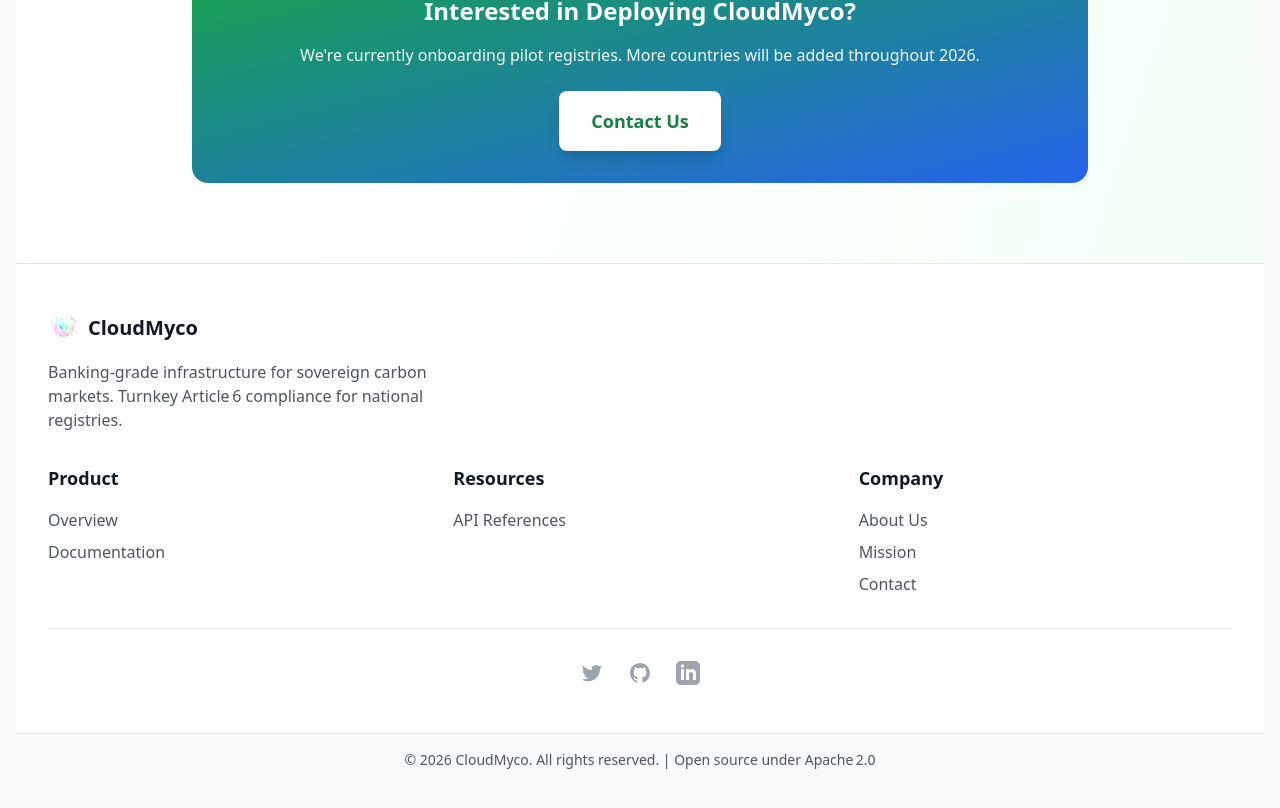
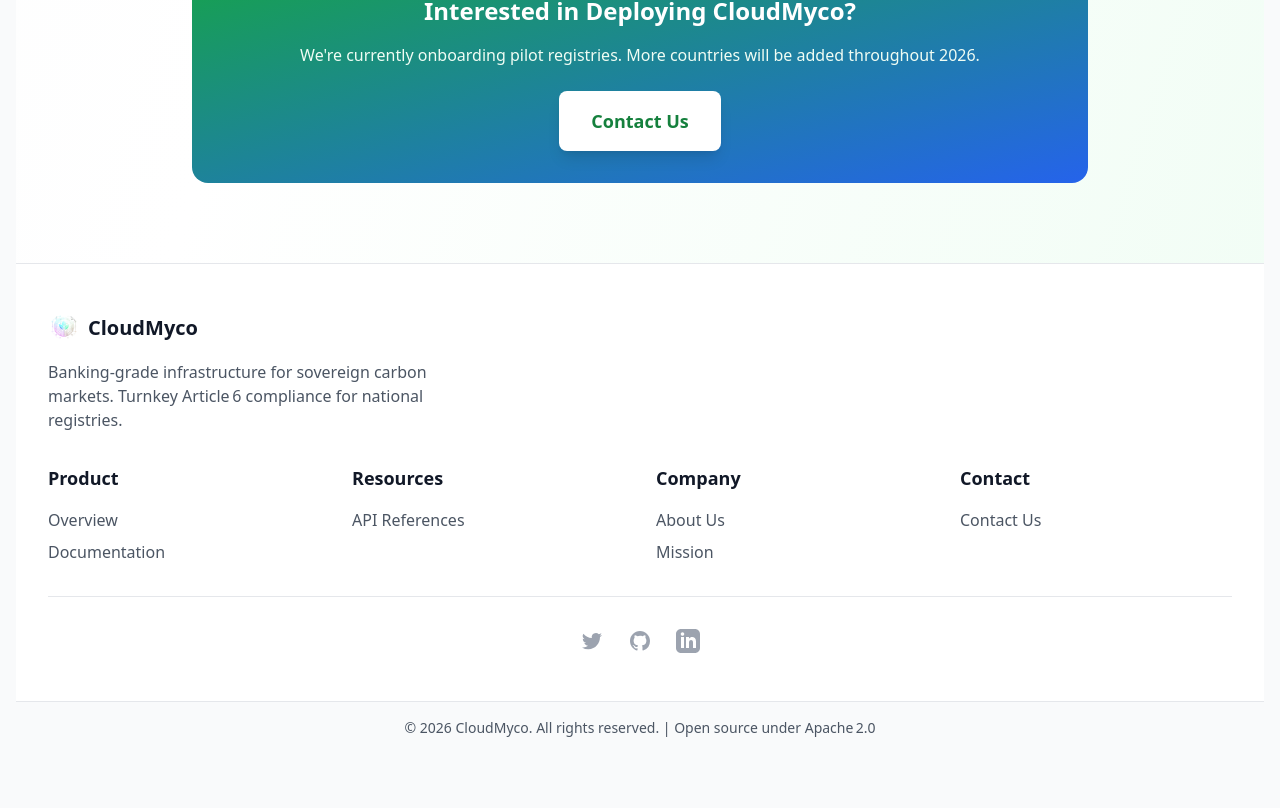
Before and after one commit to naturally-code/CloudMyco_marketing_site, a Next.js app: page /about in a window 1280 px wide. Shown: the part 3244-4052 px from the top of the page. After the commit the page ends 4030 px from the top, so only its background shows below. Built offline with nearby package versions, Linux system fonts and the light colour scheme.

Commit message:
Update footer styling and navigation links

```diff
--- a/app/page.tsx
+++ b/app/page.tsx
@@ -428,33 +428,54 @@ export default function Home() {
   <div>
     <h4 className="text-gray-900 font-semibold mb-4 text-lg">Product</h4>
     <ul className="space-y-2">
-                  <li><Link href="/product" className="text-gray-600 hover:text-carbon-600 transition-colors">Overview</Link></li>
-                  <li><Link href="/product/features" className="text-gray-600 hover:text-carbon-600 transition-colors">Features</Link></li>
-                  <li><Link href="/docs" className="text-gray-600 hover:text-carbon-600 transition-colors">Documentation</Link></li>
+      <li>
+        <Link href="/product/overview" className="text-gray-600 hover:text-carbon-600 transition-colors">
+          Overview
+        </Link>
+      </li>
+      <li>
+        <Link href="/docs" className="text-gray-600 hover:text-carbon-600 transition-colors">
+          Documentation
+        </Link>
+      </li>
     </ul>
   </div>
+
   <div>
     <h4 className="text-gray-900 font-semibold mb-4 text-lg">Resources</h4>
     <ul className="space-y-2">
-                  <li><Link href="/resources/documentation" className="text-gray-600 hover:text-carbon-600 transition-colors">Documentation</Link></li>
-                  <li><Link href="/resources/api-references" className="text-gray-600 hover:text-carbon-600 transition-colors">API References</Link></li>
-                  <li><Link href="/resources/faq" className="text-gray-600 hover:text-carbon-600 transition-colors">FAQ</Link></li>
+      <li>
+        <Link href="/resources/API-references" className="text-gray-600 hover:text-carbon-600 transition-colors">
+          API References
+        </Link>
+      </li>
     </ul>
   </div>
+
   <div>
     <h4 className="text-gray-900 font-semibold mb-4 text-lg">Company</h4>
     <ul className="space-y-2">
-                  <li><Link href="/about" className="text-gray-600 hover:text-carbon-600 transition-colors">About Us</Link></li>
-                  <li><Link href="/mission" className="text-gray-600 hover:text-carbon-600 transition-colors">Mission</Link></li>
-                  <li><Link href="/blog" className="text-gray-600 hover:text-carbon-600 transition-colors">Blog</Link></li>
+      <li>
+        <Link href="/about" className="text-gray-600 hover:text-carbon-600 transition-colors">
+          About Us
+        </Link>
+      </li>
+      <li>
+        <Link href="/mission" className="text-gray-600 hover:text-carbon-600 transition-colors">
+          Mission
+        </Link>
+      </li>
     </ul>
   </div>
+
   <div>
     <h4 className="text-gray-900 font-semibold mb-4 text-lg">Contact</h4>
     <ul className="space-y-2">
-                  <li><Link href="/contact" className="text-gray-600 hover:text-carbon-600 transition-colors">Contact Us</Link></li>
-                  <li><Link href="/privacy" className="text-gray-600 hover:text-carbon-600 transition-colors">Privacy Policy</Link></li>
-                  <li><Link href="/terms" className="text-gray-600 hover:text-carbon-600 transition-colors">Terms of Service</Link></li>
+      <li>
+        <Link href="/contact" className="text-gray-600 hover:text-carbon-600 transition-colors">
+          Contact Us
+        </Link>
+      </li>
     </ul>
   </div>
 </div>
--- a/components/Footer.tsx
+++ b/components/Footer.tsx
@@ -4,33 +4,8 @@ import Link from 'next/link';
 export default function Footer() {
   const currentYear = new Date().getFullYear();
 
-  const sections = [
-    {
-      title: "Product",
-      links: [
-        { href: "/product/overview", label: "Overview" },
-        { href: "/docs", label: "Documentation" },
-      ],
-    },
-    {
-      title: "Resources",
-      links: [
-        { href: "/resources/API-references", label: "API References" },
-      ],
-    },
-    {
-      title: "Company",
-      links: [
-        { href: "/about", label: "About Us" },
-        { href: "/mission", label: "Mission" },
-        { href: "/contact", label: "Contact" },
-      ],
-    },
-  ];
-
   return (
     <footer className="bg-white border-t border-gray-200">
-      {/* Main footer content */}
       <div className="max-w-7xl mx-auto px-4 sm:px-6 lg:px-8 py-12">
         {/* Logo and brief description */}
         <div className="mb-8">
@@ -44,25 +19,61 @@ export default function Footer() {
           </p>
         </div>
 
-        {/* Navigation sections - Using the sections array only */}
-        <div className="grid grid-cols-1 md:grid-cols-3 gap-8">
-          {sections.map((sec) => (
-            <div key={sec.title}>
-              <h4 className="text-gray-900 font-semibold mb-4 text-lg">{sec.title}</h4>
-              <ul className="space-y-2">
-                {sec.links.map((ln) => (
-                  <li key={ln.href}>
-                    <Link
-                      href={ln.href}
-                      className="text-gray-600 hover:text-carbon-600 transition-colors duration-200"
-                    >
-                      {ln.label}
-                    </Link>
-                  </li>
-                ))}
-              </ul>
-            </div>
-          ))}
+        {/* Navigation sections */}
+        <div className="grid grid-cols-1 md:grid-cols-4 gap-8">
+          <div>
+            <h4 className="text-gray-900 font-semibold mb-4 text-lg">Product</h4>
+            <ul className="space-y-2">
+              <li>
+                <Link href="/product/overview" className="text-gray-600 hover:text-carbon-600 transition-colors">
+                  Overview
+                </Link>
+              </li>
+              <li>
+                <Link href="/docs" className="text-gray-600 hover:text-carbon-600 transition-colors">
+                  Documentation
+                </Link>
+              </li>
+            </ul>
+          </div>
+
+          <div>
+            <h4 className="text-gray-900 font-semibold mb-4 text-lg">Resources</h4>
+            <ul className="space-y-2">
+              <li>
+                <Link href="/resources/API-references" className="text-gray-600 hover:text-carbon-600 transition-colors">
+                  API References
+                </Link>
+              </li>
+            </ul>
+          </div>
+
+          <div>
+            <h4 className="text-gray-900 font-semibold mb-4 text-lg">Company</h4>
+            <ul className="space-y-2">
+              <li>
+                <Link href="/about" className="text-gray-600 hover:text-carbon-600 transition-colors">
+                  About Us
+                </Link>
+              </li>
+              <li>
+                <Link href="/mission" className="text-gray-600 hover:text-carbon-600 transition-colors">
+                  Mission
+                </Link>
+              </li>
+            </ul>
+          </div>
+
+          <div>
+            <h4 className="text-gray-900 font-semibold mb-4 text-lg">Contact</h4>
+            <ul className="space-y-2">
+              <li>
+                <Link href="/contact" className="text-gray-600 hover:text-carbon-600 transition-colors">
+                  Contact Us
+                </Link>
+              </li>
+            </ul>
+          </div>
         </div>
 
         {/* Social links - Light theme */}
```
Lines whose indentation alone changed are shown as unchanged.
